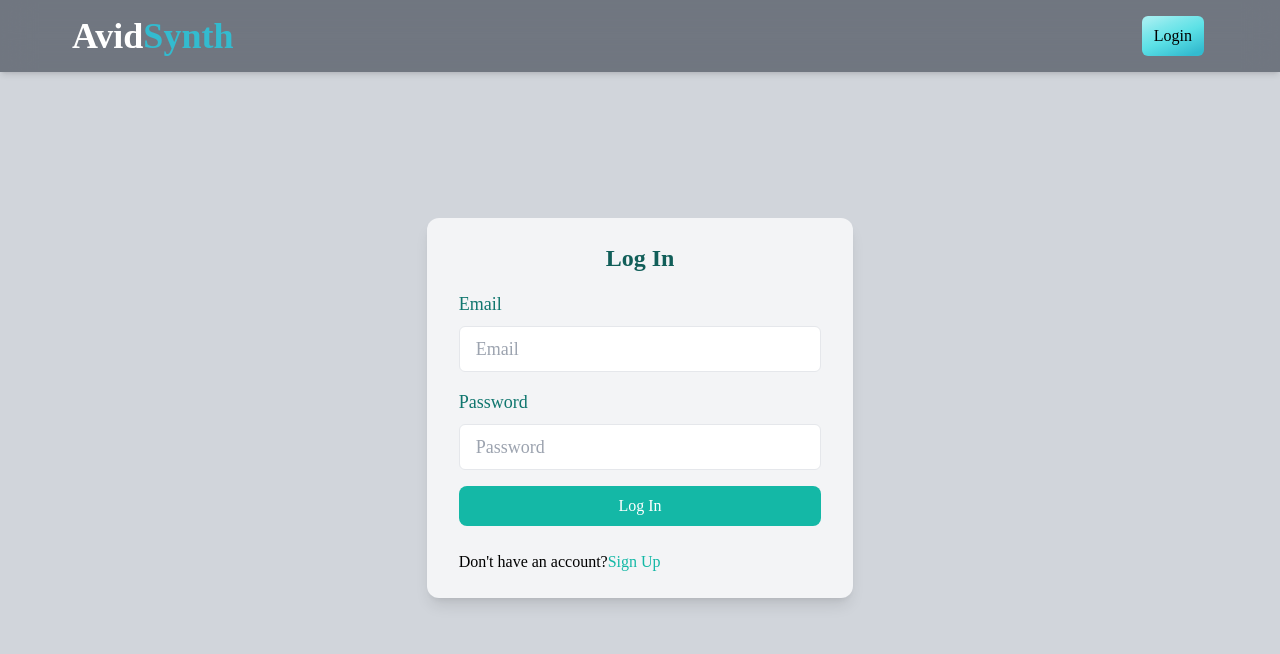
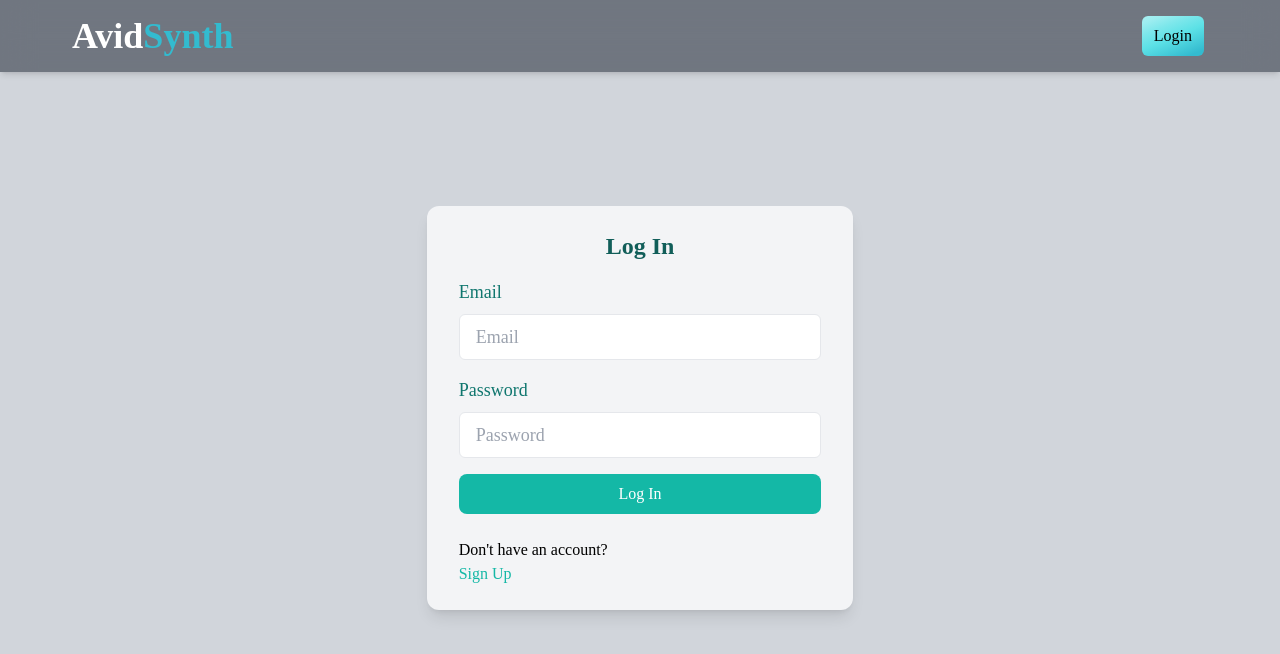
Before and after one commit to RahulRudra81/FlowForge.ai, a React (Vite) app: page /login in a window 1280 px wide. Shown: the top 654 px of the page. Built offline with nearby package versions, Linux system fonts and the light colour scheme; no server answers; a web font is replaced by a local one.

Commit message:
fixed signup

```diff
--- a/src/pages/Auth/Auth.jsx
+++ b/src/pages/Auth/Auth.jsx
@@ -218,12 +218,13 @@ const Auth = (params) => {
                   </div>
                   <div className="mt-6 text-grey-dark">
                     Don't have an account?
-                    <a
+                    <Link to="/signup">
+                    <div
                       className="text-[#14b8a6] hover:underline"
-                      href="/signup"
                     >
                       Sign Up
-                    </a>
+                    </div>
+                    </Link>
                   </div>
                 </div>
               </div>
```
